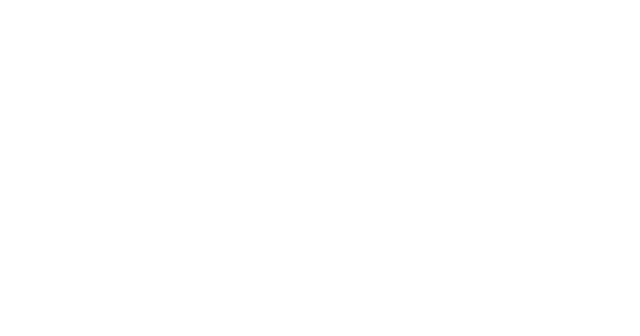
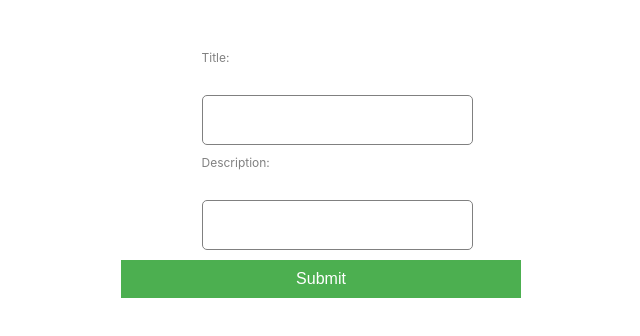
Before and after one commit to Dariusalba/electro-ghiurai-frontend, a React (Create React App) app: page /order in a window 1280 px wide. Before the commit this address had no page. Shown: the top 336 px of the page, without its empty margins (319-959 px from the left). Built offline with nearby package versions, Linux system fonts and the light colour scheme.

Commit message:
added order page

```diff
--- a/src/App.js
+++ b/src/App.js
@@ -2,6 +2,7 @@
 import Home from './pages/Home';
 import RegisterForm from './pages/RegisterForm';
 import LoginForm from './pages/LoginForm';
+import Order from './pages/Order';
 
 function App() {
   return (
@@ -10,6 +11,7 @@
         <Route path="/" element={<Home />} />
         <Route path="/register" element={<RegisterForm />} />
         <Route path="/login" element={<LoginForm />} />
+        <Route path="/order" element={<Order />} />
       </Routes>
     </Router>
   );
--- a/src/pages/LoginForm.js
+++ b/src/pages/LoginForm.js
@@ -47,6 +47,11 @@
     .then(response => {
       if (response.status === 200) {
         console.log('Login successful');
+        response.json().then(data => {
+          const customerId = data.customerId;
+          sessionStorage.setItem('customerId', customerId);
+          window.location.href = '/order';
+        });
       } else if (response.status === 401) {
         console.error('Invalid username or password');
       } else if (response.status === 404) {
@@ -58,7 +63,6 @@
     .catch((error) => {
       console.error('Error:', error);
     });
-
   };
 
   const onChange = (e) => {
--- /dev/null
+++ b/src/pages/Order.js
@@ -0,0 +1,70 @@
+import { useState } from "react";
+
+const customerId = sessionStorage.getItem("customerId");
+
+function OrderForm() {
+  const [values, setValues] = useState({
+    customerId: `${customerId}`,
+    title: "",
+    description: "",
+    progress: 0,
+  });
+
+  const handleSubmit = (e) => {
+    e.preventDefault();
+
+    fetch(`http://localhost:9191/customer/order/${customerId}`, {
+      method: "POST",
+      headers: {
+        "Content-Type": "application/json",
+      },
+      body: JSON.stringify(values),
+    })
+      .then((response) => {
+        if (response.status === 201) {
+          console.log("Order placed successfully");
+        } else {
+          console.error("Error: ", response.status);
+        }
+      })
+      .catch((error) => {
+        console.error("Error: ", error);
+      });
+
+    setValues({ title: "", description: "" });
+    console.log(values);
+  };
+
+  const handleChange = (e) => {
+    const { name, value } = e.target;
+    setValues({ ...values, [name]: value });
+  };
+
+  return (
+    <form onSubmit={handleSubmit}>
+      <div>
+        <label htmlFor="title">Title:</label>
+        <input
+          type="text"
+          id="title"
+          name="title"
+          value={values.title}
+          onChange={handleChange}
+        />
+      </div>
+      <div>
+        <label htmlFor="description">Description:</label>
+        <input
+          type="text"
+          id="description"
+          name="description"
+          value={values.description}
+          onChange={handleChange}
+        />
+      </div>
+      <button type="submit">Submit</button>
+    </form>
+  );
+}
+
+export default OrderForm;
```
